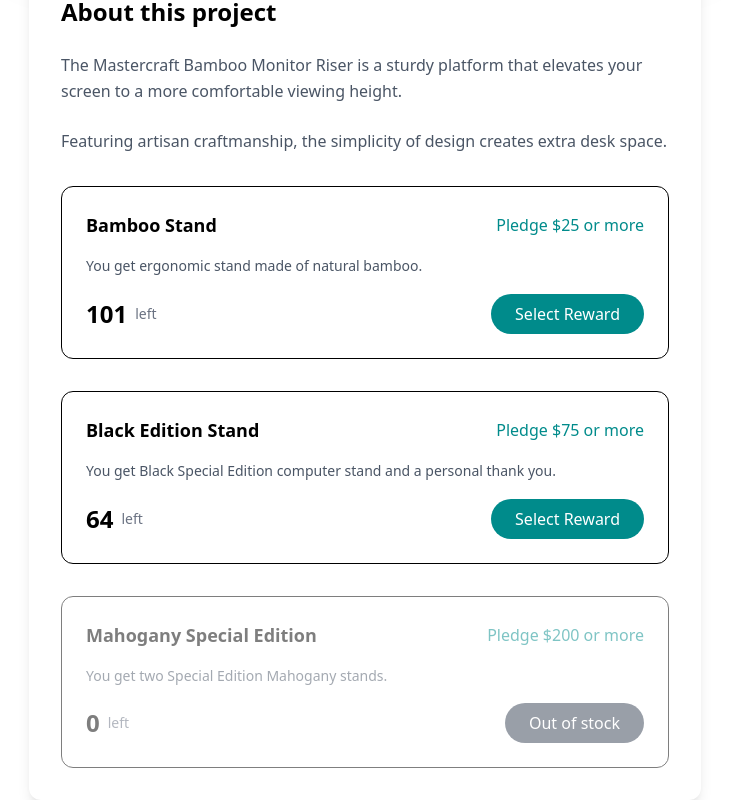
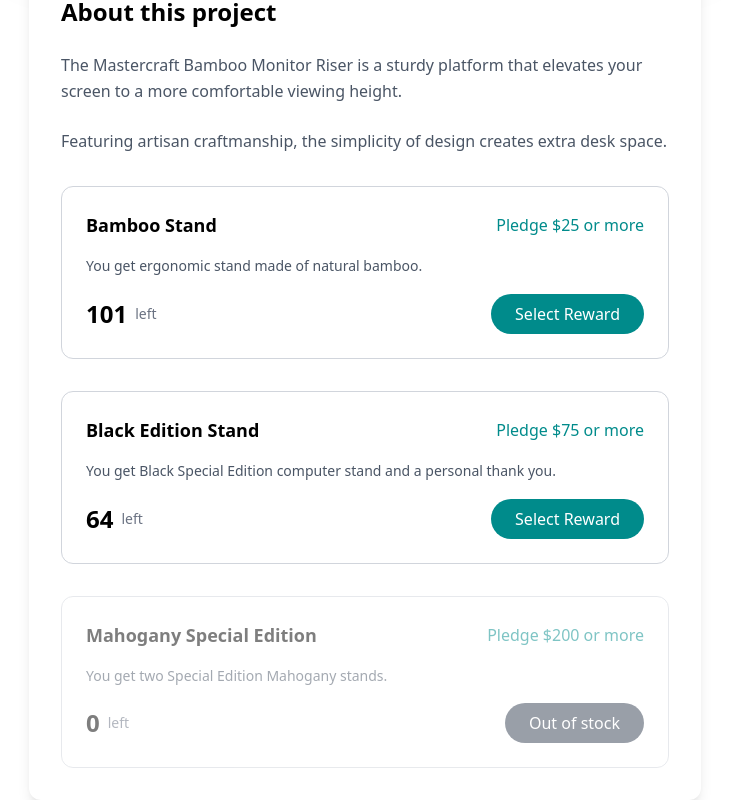
Before and after one commit to mrakakam/Crowdfunding-product-page, a React (Vite) app in the folder crowdfundingwebapp/: page / in a window 1280 px wide. Shown: the part 808-1608 px from the top of the page, without its empty margins (275-1004 px from the left). Built offline with nearby package versions, Linux system fonts and the light colour scheme.

Commit message:
correction on about.jsx

```diff
--- a/crowdfundingwebapp/src/components/About.jsx
+++ b/crowdfundingwebapp/src/components/About.jsx
@@ -20,7 +20,7 @@
         </div>
 
         {/* Second Div */}
-        <div className="border rounded-xl p-6 text-left space-y-4">
+        <div className="border border-gray-300  rounded-xl p-6 text-left space-y-4">
 
           {/* Title + Pledge */}
           <div className="flex flex-col md:flex-row md:justify-between md:items-center gap-2">
@@ -52,7 +52,7 @@
         </div>
 
         {/* Third Div */}
-        <div className="border rounded-xl p-6 text-left space-y-4">
+        <div className="border border-gray-300  rounded-xl p-6 text-left space-y-4">
 
           <div className="flex flex-col md:flex-row md:justify-between md:items-center gap-2">
             <h2 className="font-bold text-lg">
@@ -82,7 +82,7 @@
         </div>
 
         {/* Fourth Div (Blurred) */}
-        <div className="border rounded-xl p-6 text-left space-y-4 opacity-50">
+        <div className="border border-gray-300 rounded-xl p-6 text-left space-y-4 opacity-50">
 
           <div className="flex flex-col md:flex-row md:justify-between md:items-center gap-2">
             <h2 className="font-bold text-lg">
```
